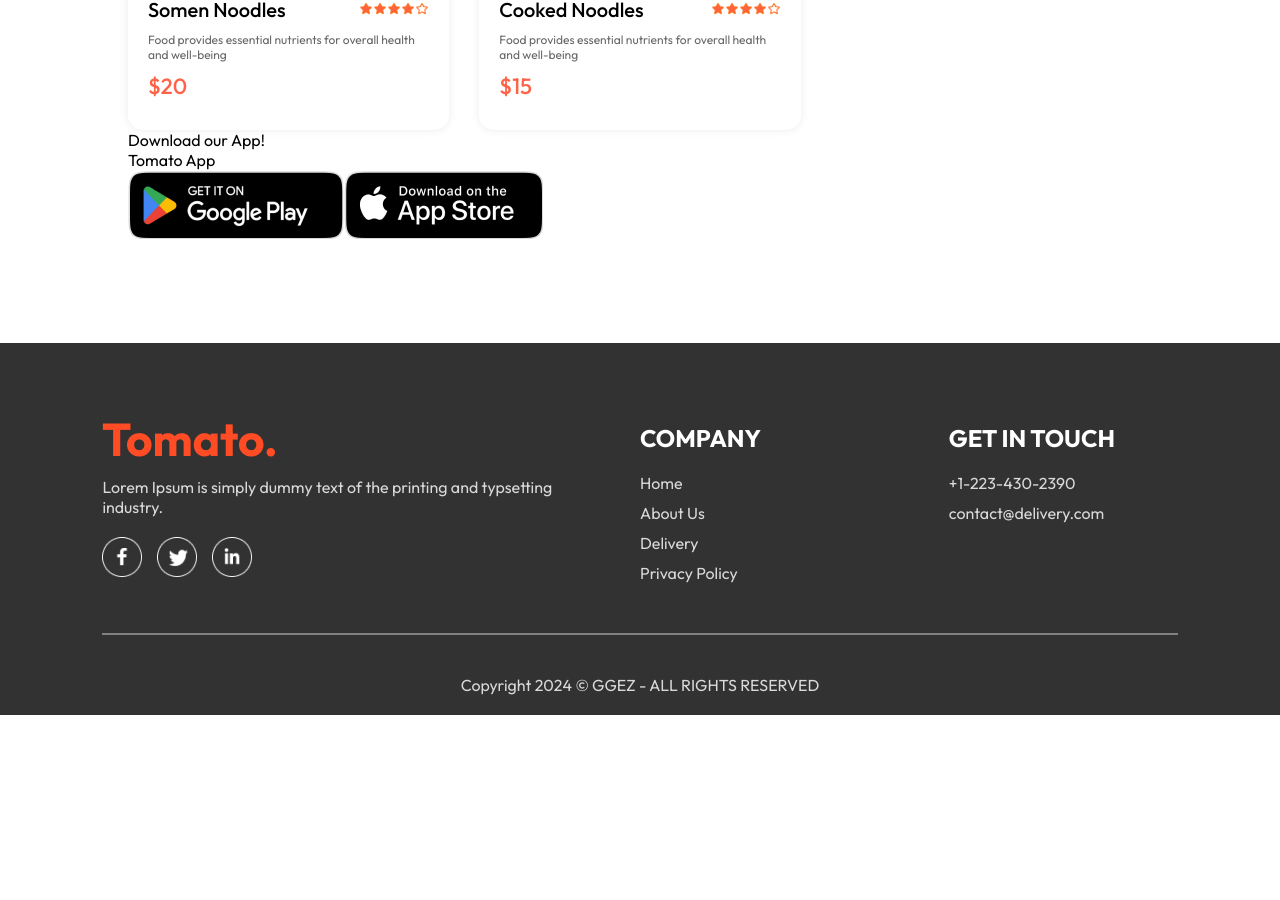
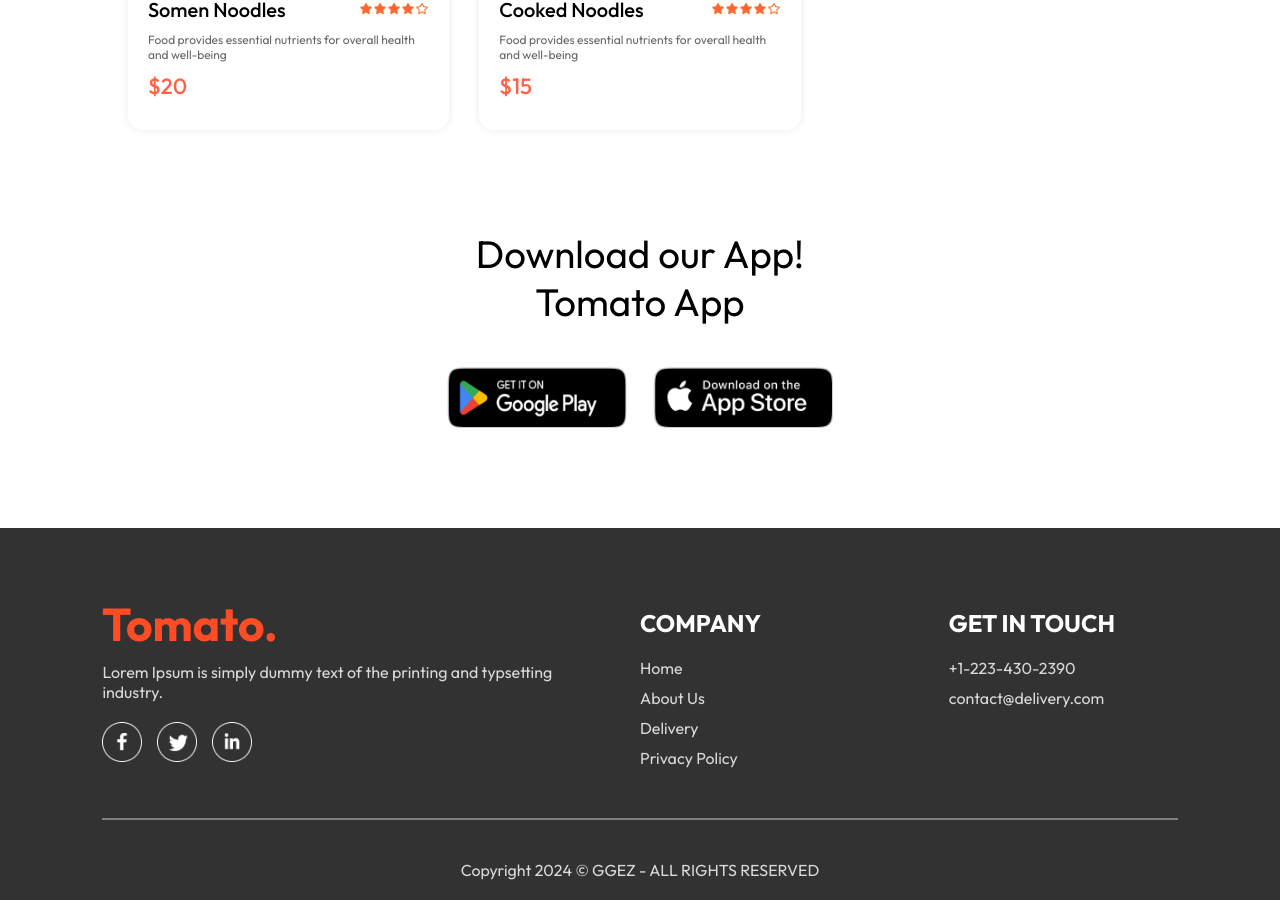
Before and after one commit to achan88/food-delivery, a React app: page / in a window 1280 px wide. Shown: the part 5833-6733 px from the top of the page. Before the commit the page ends 6548 px from the top, so only its background shows below. Built offline with nearby package versions, Linux system fonts and the light colour scheme; the HTML template or start-up script is replaced by a standard one.

Commit message:
feat: Add styling to app download section, buttons are now interactive with animation

```diff
--- a/src/components/AppDownload/AppDownload.css
+++ b/src/components/AppDownload/AppDownload.css
@@ -0,0 +1,25 @@
+.app-download {
+    margin: auto auto;
+    margin-top: 100px;
+    font-size: max(3vw, 20px);
+    text-align: center;
+    font-size: 500;
+}
+
+.app-download-platforms {
+    display: flex;
+    justify-content: center;
+    gap: max(2vw, 10px);
+    margin-top: 40px;
+}
+
+.app-download-platforms img {
+    width: max(30vw, 120px);
+    max-width: 180px;
+    transition: 0.5s;
+    cursor: pointer;
+}
+
+.app-download-platforms img:hover {
+    transform: scale(1.05)
+}
```
